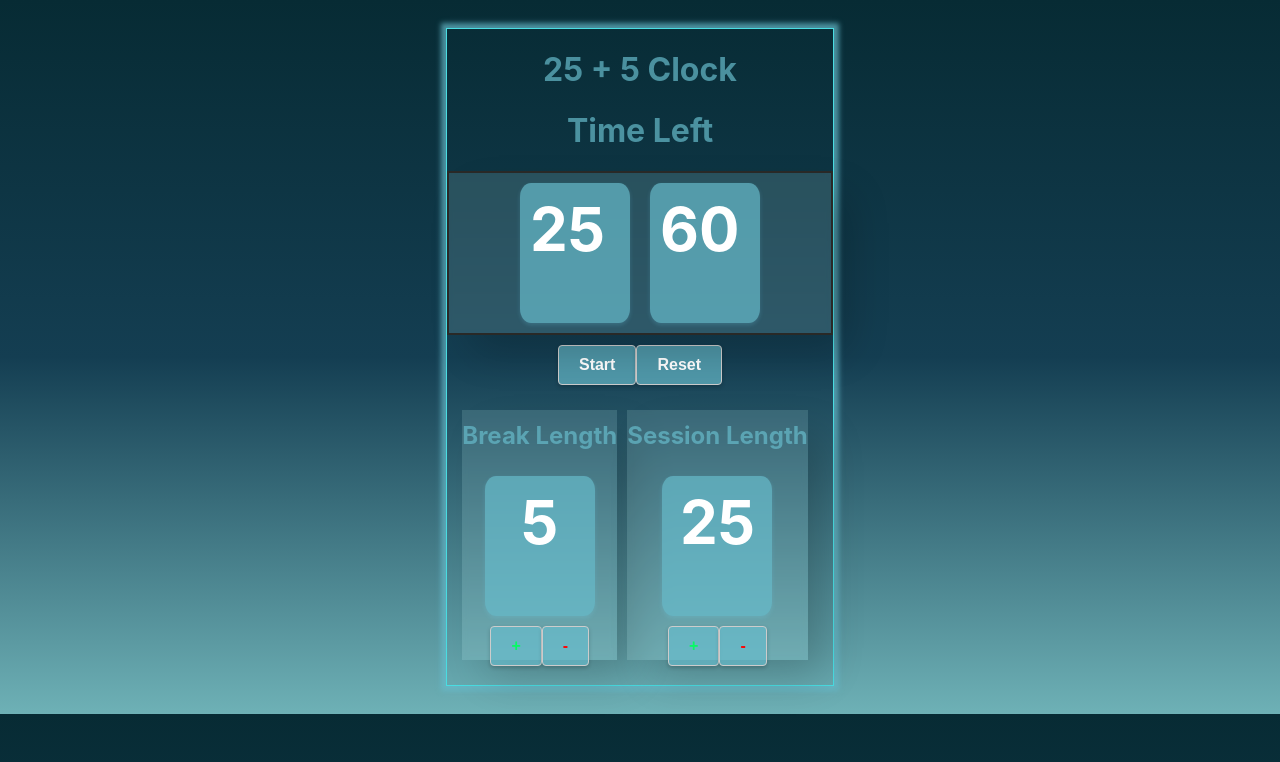
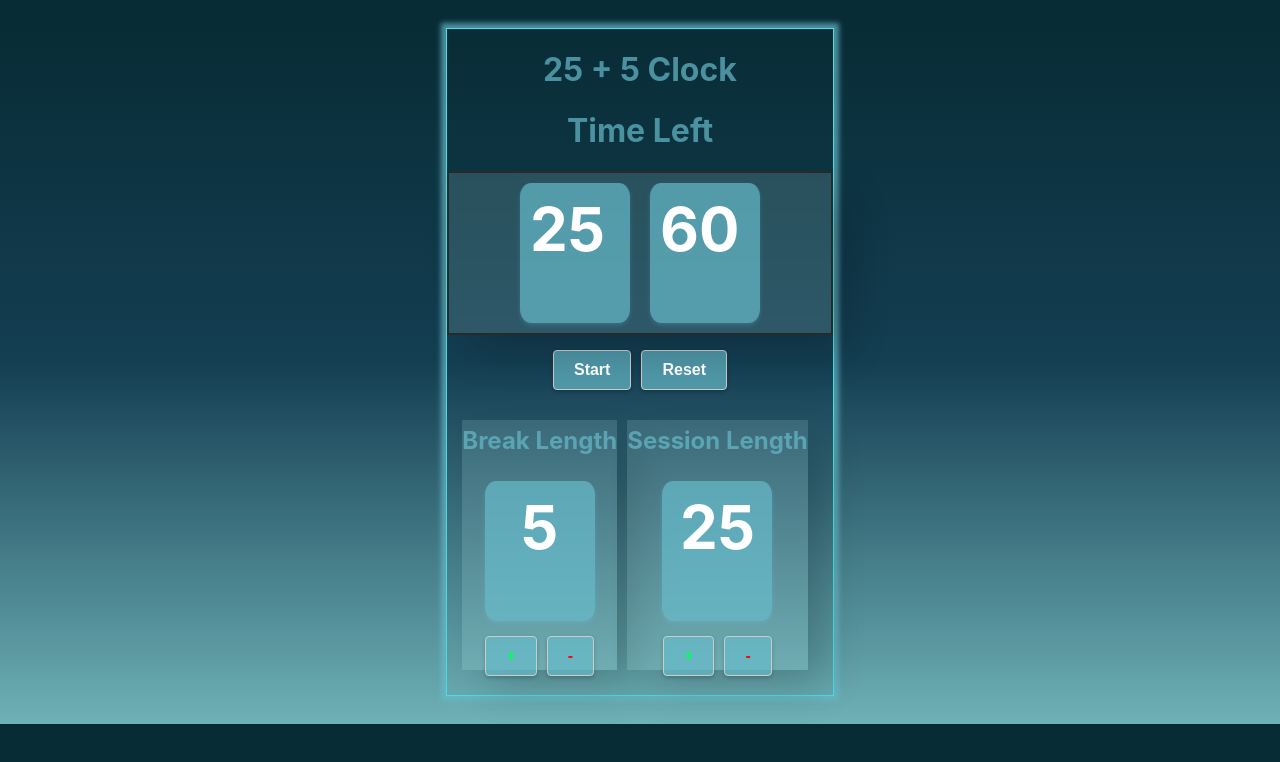
Before and after one commit to mskDev0092/react-v-clock, a React (Create React App) app: page / in a window 1280 px wide. Shown: the top 762 px of the page. Built offline with nearby package versions, Linux system fonts and the light colour scheme.

Commit message:
1 file modified

```diff
--- a/src/style.css
+++ b/src/style.css
@@ -119,8 +119,8 @@ button:hover {
   justify-content: center;
   margin: 10px;
 }
-.bt2 {
-  margin: 10px;
+button {
+  margin: 5px;
 }
 
 #timer-label > h1 {
```
